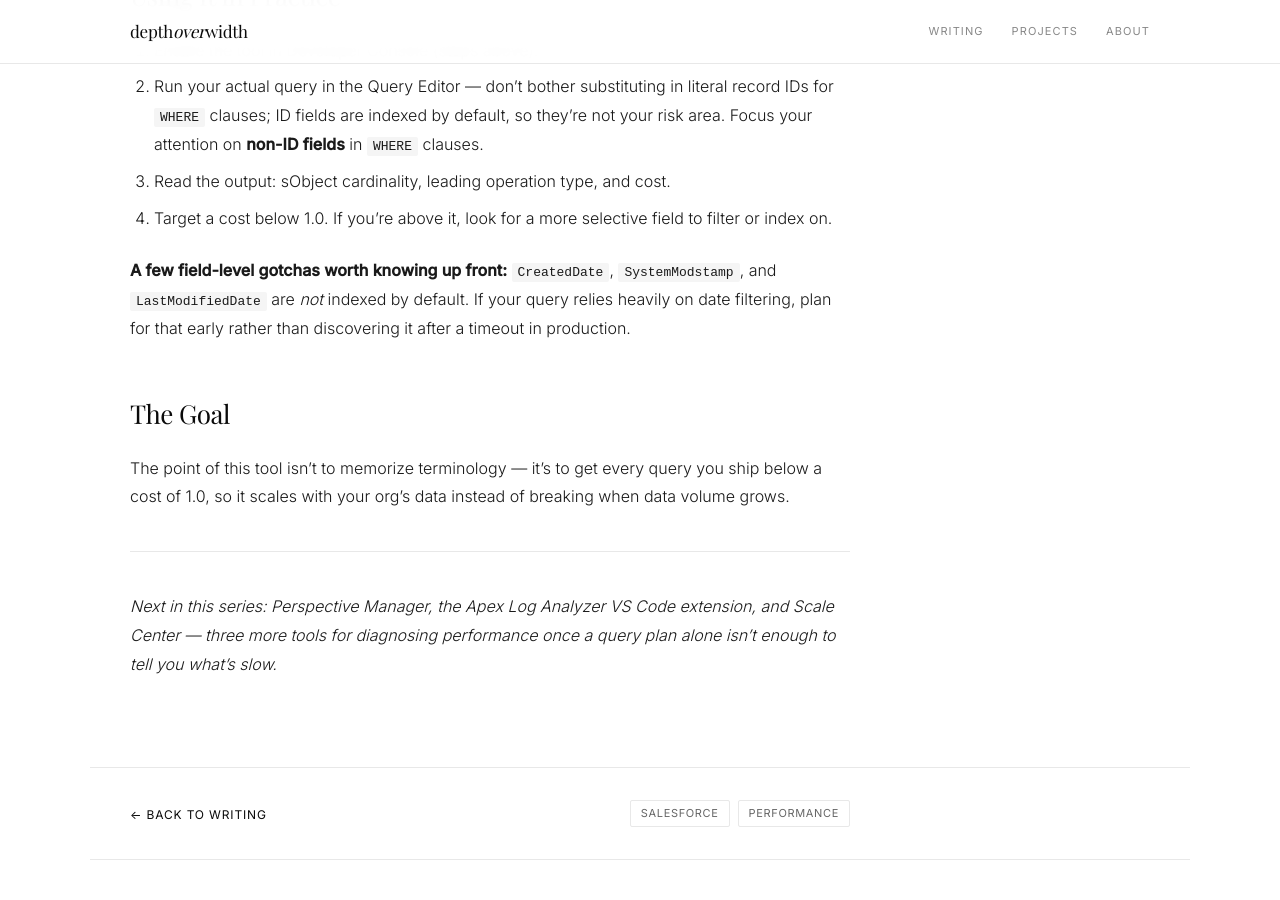
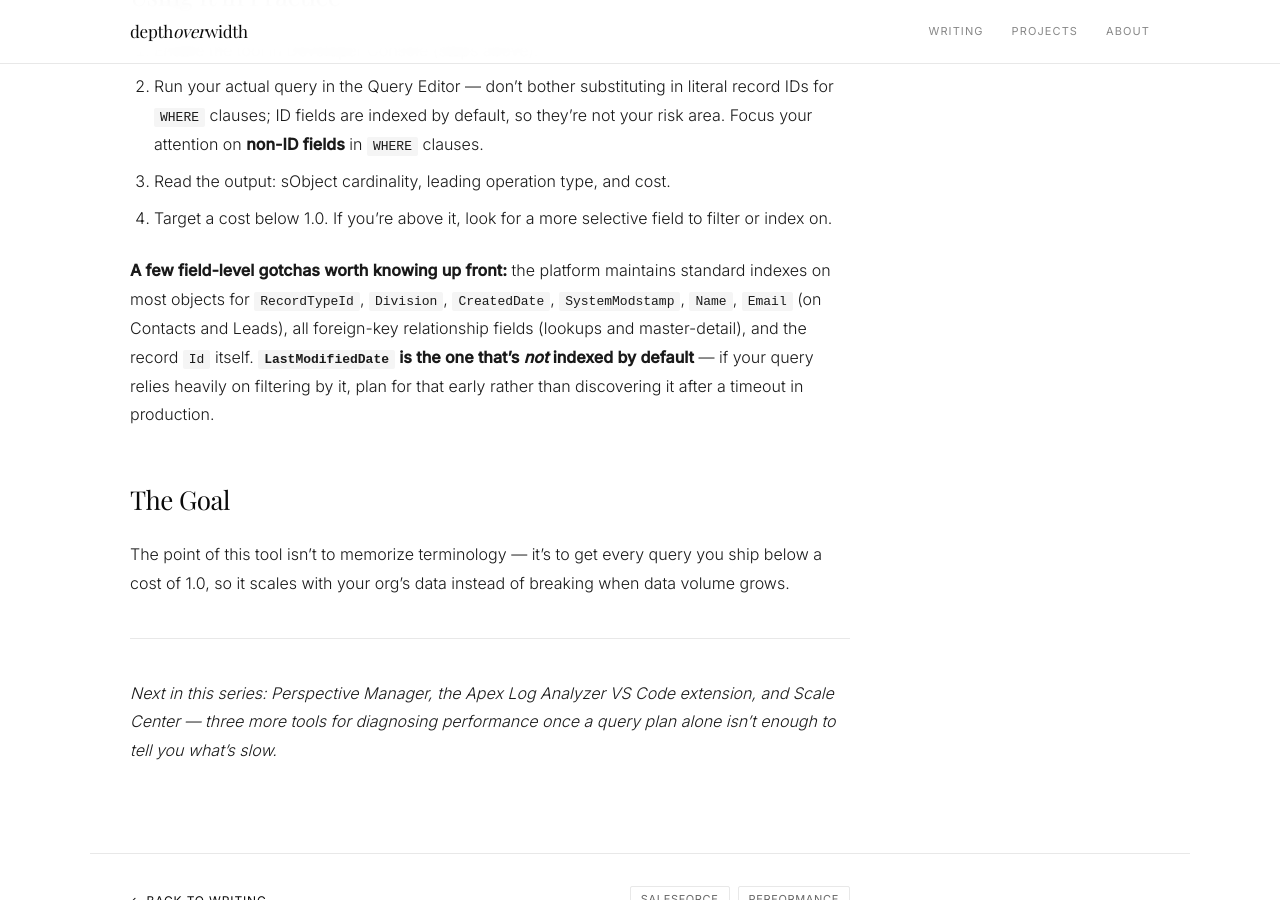
Before and after one commit to mandar19/depthoverwidth, a Jekyll site: the page built from _posts/2026-06-26-measuring-salesforce-code-performance-query-plan-tool.md, in a window 1280 px wide and 900 px high, scrolled down 2763 px. Built offline with Jekyll 4.4.1, drawn with Linux system fonts in a browser that asks for light colours; some web fonts are replaced; comment, search, counter and statistics services are not loaded.

Commit message:
Fix: correct standard-indexed fields list (CreatedDate/SystemModstamp ARE indexed; LastModifiedDate is not)

```diff
--- a/_posts/2026-06-26-measuring-salesforce-code-performance-query-plan-tool.md
+++ b/_posts/2026-06-26-measuring-salesforce-code-performance-query-plan-tool.md
@@ -73,7 +73,7 @@ If you want the platform-level detail on how selectivity thresholds are derived,
 3. Read the output: sObject cardinality, leading operation type, and cost.
 4. Target a cost below 1.0. If you're above it, look for a more selective field to filter or index on.
 
-**A few field-level gotchas worth knowing up front:** `CreatedDate`, `SystemModstamp`, and `LastModifiedDate` are *not* indexed by default. If your query relies heavily on date filtering, plan for that early rather than discovering it after a timeout in production.
+**A few field-level gotchas worth knowing up front:** the platform maintains standard indexes on most objects for `RecordTypeId`, `Division`, `CreatedDate`, `SystemModstamp`, `Name`, `Email` (on Contacts and Leads), all foreign-key relationship fields (lookups and master-detail), and the record `Id` itself. **`LastModifiedDate` is the one that's *not* indexed by default** — if your query relies heavily on filtering by it, plan for that early rather than discovering it after a timeout in production.
 
 ## The Goal
 
```
